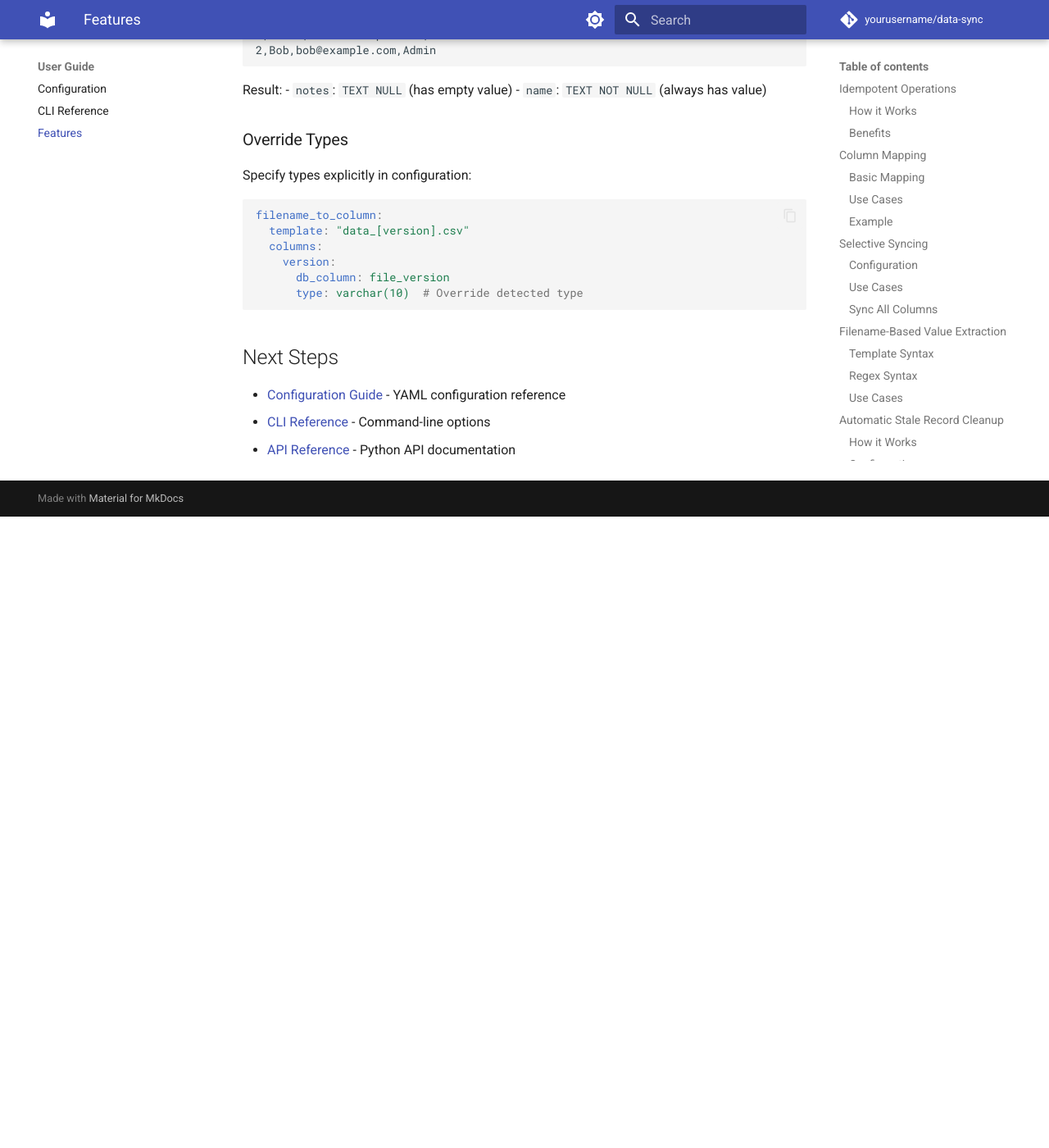
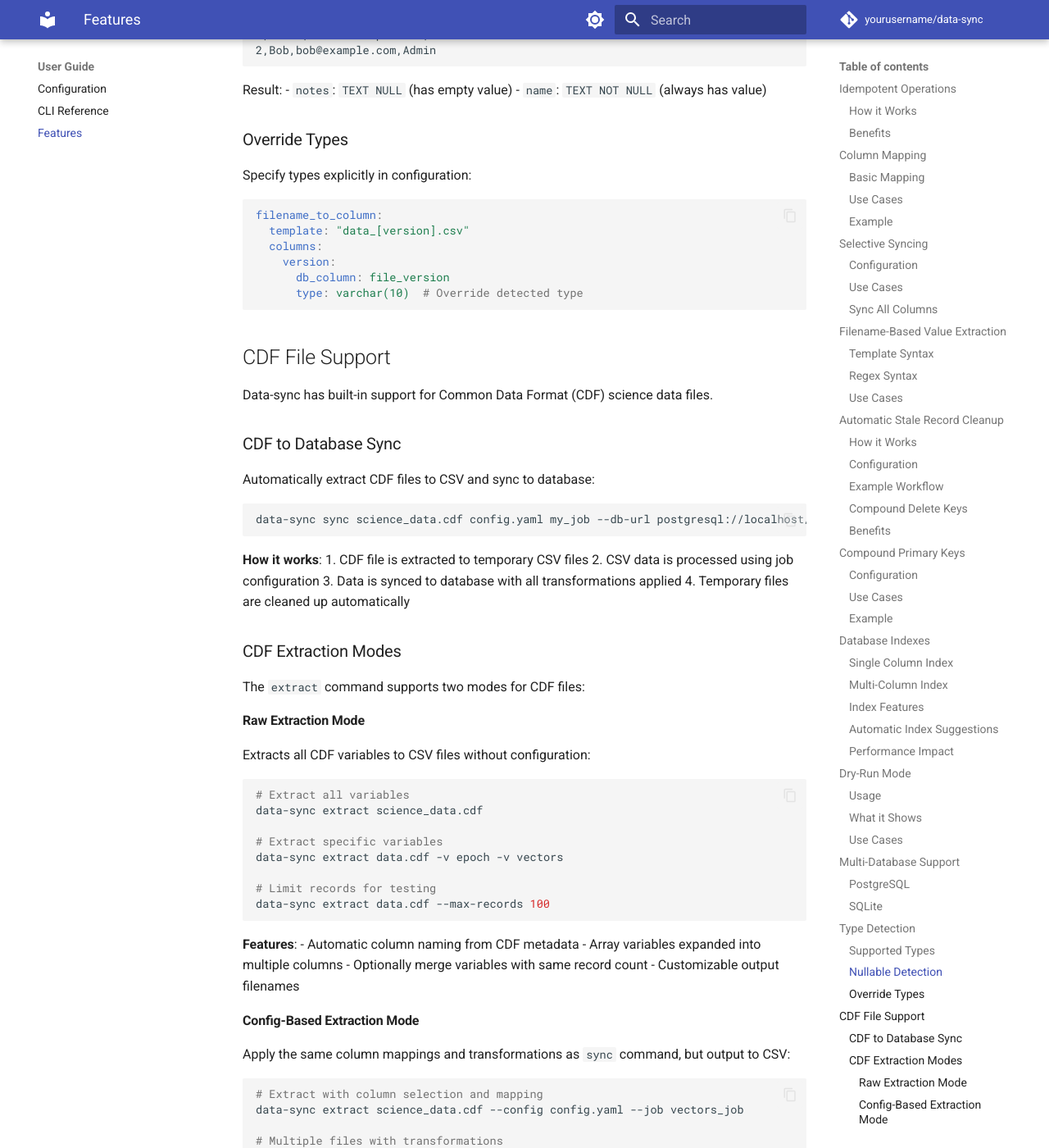
Before and after one commit to alastairtree/Claudedemo, an MkDocs documentation site: the page built from docs/features.md, in a window 1280 px wide and 1400 px high, scrolled down 10344 px. Shown: the whole window at 82% size. Built offline with MkDocs 1.6.1 and Material for MkDocs 9.7.7, drawn with Linux system fonts in a browser that asks for light colours; comment, search, counter and statistics services are not loaded; before the commit the page ends 10974 px from its top, so only the background shows below that; some of the changed text lies outside the part shown.

Commit message:
refactor: eliminate code duplication and update documentation
Refactoring changes:
- Create shared apply_row_transformations() helper in config.py
- Refactor database.py to use helper (eliminates 4 copies of transformation logic)
- Refactor cdf_extractor.py to use helper (eliminates 1 copy)
- All transformation logic now centralized in one place

Documentation updates:
- Update docs/cli-reference.md with config-based extract mode
- Add comprehensive CDF File Support section to docs/features.md
- Document both raw and config-based extraction modes
- Add use cases and examples for extract command

Benefits:
- DRY principle: Single source of truth for transformations
- Easier maintenance: Changes to transformation logic in one place
- Consistency: Same transformations guaranteed across sync/extract
- Better docs: Clear explanation of both extraction modes

````diff
--- a/docs/cli-reference.md
+++ b/docs/cli-reference.md
@@ -307,6 +307,10 @@ Displays:
 
 Extract data from CDF files to CSV format.
 
+Supports two modes:
+1. **Raw extraction** (default): Extracts all CDF variables to CSV with automatic column naming
+2. **Config-based extraction**: Uses job configuration to select, rename, and transform columns (same as `sync` command but outputs to CSV)
+
 ```bash
 data-sync extract FILES... [OPTIONS]
 ```
@@ -322,14 +326,18 @@ data-sync extract FILES... [OPTIONS]
 | Option | Type | Default | Description |
 |--------|------|---------|-------------|
 | `--output-path`, `-o` | Path | Current directory | Output directory for CSV files |
-| `--filename` | String | `[SOURCE_FILE]-[VARIABLE_NAME].csv` | Template for output filenames |
-| `--automerge` | Flag | True | Merge variables with same record count |
-| `--no-automerge` | Flag | - | Create separate CSV for each variable |
-| `--append` | Flag | False | Append to existing CSV files |
-| `--variables`, `-v` | String(s) | All | Specific variable names to extract |
+| `--filename` | String | `[SOURCE_FILE]-[VARIABLE_NAME].csv` | Template for output filenames (raw mode only) |
+| `--automerge` | Flag | True | Merge variables with same record count (raw mode only) |
+| `--no-automerge` | Flag | - | Create separate CSV for each variable (raw mode only) |
+| `--append` | Flag | False | Append to existing CSV files (raw mode only) |
+| `--variables`, `-v` | String(s) | All | Specific variable names to extract (raw mode only) |
 | `--max-records` | Integer | None (all) | Maximum number of records to extract per variable |
+| `--config`, `-c` | Path | None | YAML configuration file (requires `--job`) |
+| `--job`, `-j` | String | None | Job name from config (requires `--config`) |
 
 #### Examples
+
+**Raw Extraction Mode:**
 
 **Extract all variables:**
 
@@ -361,13 +369,45 @@ data-sync extract data.cdf --variables Epoch --variables B_field
 data-sync extract data.cdf --no-automerge
 ```
 
+**Config-Based Extraction Mode:**
+
+**Extract with column mapping (same transformations as sync):**
+
+```bash
+data-sync extract science_data.cdf --config config.yaml --job vectors_job
+```
+
+**Extract to specific directory with config:**
+
+```bash
+data-sync extract data.cdf -o output/ --config config.yaml --job my_job
+```
+
+**Config-based with limited records:**
+
+```bash
+data-sync extract data.cdf --config config.yaml --job my_job --max-records 100
+```
+
+**Multiple files with config:**
+
+```bash
+data-sync extract *.cdf --config config.yaml --job my_job -o output/
+```
+
 #### Output
 
-Creates CSV files with:
+**Raw mode** creates CSV files with:
 - One CSV per group of variables (with automerge)
 - Or one CSV per variable (without automerge)
 - Column names derived from variable labels or names
 - Array variables expanded into multiple columns
+
+**Config mode** creates CSV files with:
+- Columns selected and renamed according to job configuration
+- Same transformations (lookup, expression, function) as `sync` command
+- Metadata from filename extraction (if configured)
+- One CSV file per CDF file (named after source file)
 
 ---
 
--- a/docs/features.md
+++ b/docs/features.md
@@ -481,6 +481,107 @@ filename_to_column:
       type: varchar(10)  # Override detected type
 ```
 
+## CDF File Support
+
+Data-sync has built-in support for Common Data Format (CDF) science data files.
+
+### CDF to Database Sync
+
+Automatically extract CDF files to CSV and sync to database:
+
+```bash
+data-sync sync science_data.cdf config.yaml my_job --db-url postgresql://localhost/mydb
+```
+
+**How it works**:
+1. CDF file is extracted to temporary CSV files
+2. CSV data is processed using job configuration
+3. Data is synced to database with all transformations applied
+4. Temporary files are cleaned up automatically
+
+### CDF Extraction Modes
+
+The `extract` command supports two modes for CDF files:
+
+#### Raw Extraction Mode
+
+Extracts all CDF variables to CSV files without configuration:
+
+```bash
+# Extract all variables
+data-sync extract science_data.cdf
+
+# Extract specific variables
+data-sync extract data.cdf -v epoch -v vectors
+
+# Limit records for testing
+data-sync extract data.cdf --max-records 100
+```
+
+**Features**:
+- Automatic column naming from CDF metadata
+- Array variables expanded into multiple columns
+- Optionally merge variables with same record count
+- Customizable output filenames
+
+#### Config-Based Extraction Mode
+
+Apply the same column mappings and transformations as `sync` command, but output to CSV:
+
+```bash
+# Extract with column selection and mapping
+data-sync extract science_data.cdf --config config.yaml --job vectors_job
+
+# Multiple files with transformations
+data-sync extract *.cdf --config config.yaml --job my_job -o output/
+```
+
+**Features**:
+- Same column selection as sync command
+- Column renaming and type conversion
+- Lookup transformations, expressions, and custom functions
+- Filename-based value extraction
+- Produces CSV that mirrors what would be synced to database
+
+### Use Cases
+
+**Preview data before syncing**:
+```bash
+# Extract with config to see what will be synced
+data-sync extract data.cdf --config config.yaml --job my_job --max-records 10
+
+# Review the output CSV
+head output.csv
+
+# If satisfied, sync to database
+data-sync sync data.cdf config.yaml my_job
+```
+
+**Generate processed CSV files**:
+```bash
+# Apply transformations and save as CSV for other tools
+data-sync extract *.cdf --config config.yaml --job processed_data -o ./processed/
+```
+
+**Test configurations**:
+```bash
+# Test with limited records
+data-sync extract test_data.cdf --config config.yaml --job my_job --max-records 100
+
+# Verify output matches expectations
+python validate_output.py output.csv
+```
+
+### CDF Variable Handling
+
+**Array Variables**: Automatically expanded into multiple columns
+- 1D array `B_field[3]` becomes `B_field_0`, `B_field_1`, `B_field_2`
+- Column names use CDF labels when available
+
+**Automerge**: Variables with same record count are merged into single CSV (configurable)
+
+**Metadata**: CDF attributes and labels are used for intelligent column naming
+
 ## Next Steps
 
 - [Configuration Guide](configuration.md) - YAML configuration reference
````
Also changed, not shown: 3 other files.
